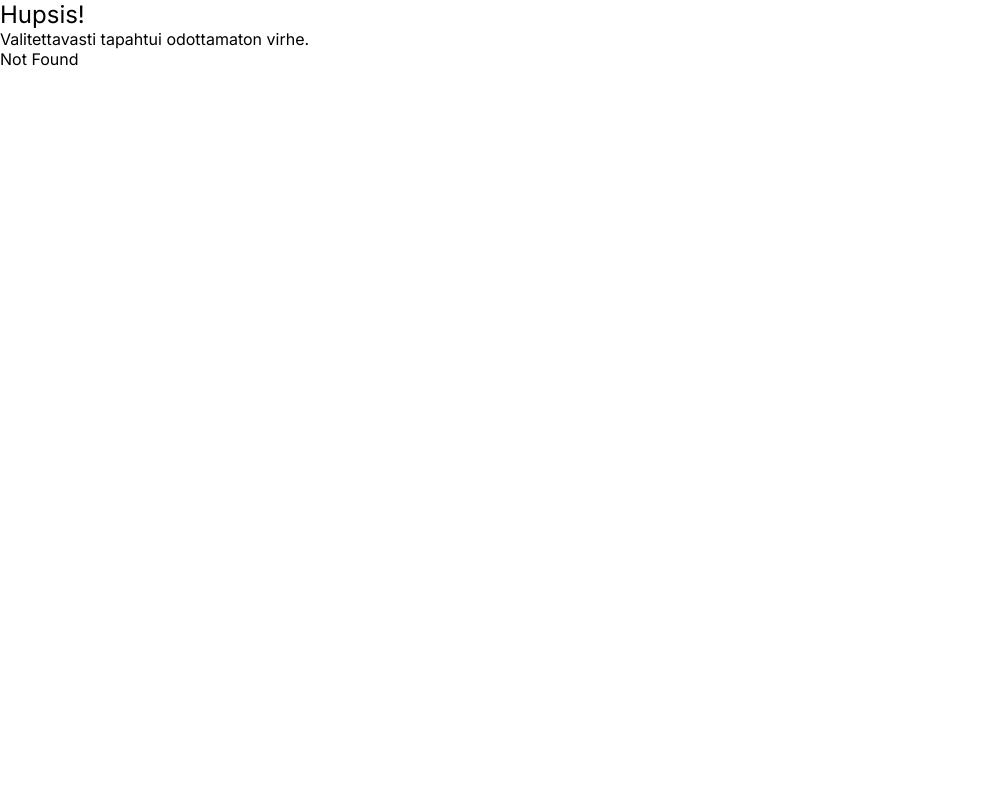
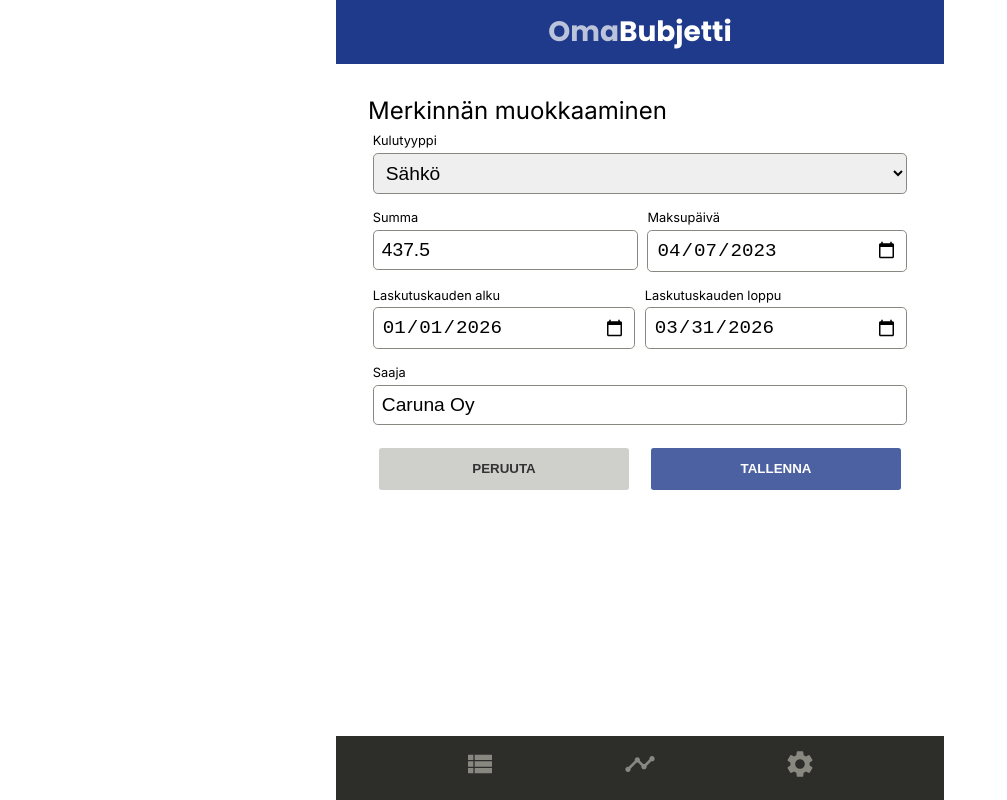
Before and after one commit to stmargariitaaa/OmaBudjetti, a React (Vite) app: page /edit/1 in a window 1280 px wide. Before the commit this address had no page. Shown: the whole page, without its empty margins (0-1007 px from the left). Built offline with nearby package versions, Linux system fonts and the light colour scheme.

Commit message:
lisää EditItem-komponentin, reitityksen ja tietojen välityksen

```diff
--- a/src/assets/styles/_index.scss
+++ b/src/assets/styles/_index.scss
@@ -1,2 +1,2 @@
 @forward 'colors';
-@forward 'spacing';
+@forward './spacing';
--- a/src/components/ItemForm/ItemForm.jsx
+++ b/src/components/ItemForm/ItemForm.jsx
@@ -14,13 +14,14 @@ function ItemForm(props) {
   const submit = () => {
     let storedValues = Object.assign({}, values)
     storedValues.amount = parseFloat(storedValues.amount)
-    storedValues.id = crypto.randomUUID()
+    storedValues.id = storedValues.id ? storedValues.id : crypto.randomUUID()
     props.onItemSubmit(storedValues)
     navigate(-1, { viewTransition: true })
   }
 
-  // Lomakkeen alkutila
-  const initialState = {
+  // Lomakkeen alkutila. Jos formData on olemassa, käytetään
+  // sitä (muokkaus), muuten alustetaan tyhjäksi (uuden lisäys).
+  const initialState = props.formData ? props.formData : {
     type: "",
     amount: 0,
     paymentDate: "",
@@ -85,7 +86,7 @@ function ItemForm(props) {
               <Button onClick={handleCancel}>PERUUTA</Button>
             </div>
             <div>
-              <Button primary type='submit'>LISÄÄ</Button>
+              <Button primary type='submit'>{ props.formData ? "TALLENNA" : "LISÄÄ" }</Button>
             </div>
           </div>
         </div>
--- /dev/null
+++ b/src/pages/EditItem/EditItem.jsx
@@ -0,0 +1,19 @@
+import ItemForm from '../../components/ItemForm'
+import { useLoaderData } from 'react-router'
+import styles from './EditItem.module.scss'
+
+function EditItem(props) {
+
+  // Haetaan loader-funktion palauttama data.
+  const data = useLoaderData()
+
+  return (
+    <div className={styles.edititem}>
+      <h2>Merkinnän muokkaaminen</h2>
+      <ItemForm onItemSubmit={props.onItemSubmit} formData={data.item} />
+    </div>
+  )
+
+}
+
+export default EditItem
--- /dev/null
+++ b/src/pages/EditItem/EditItem.module.scss
@@ -0,0 +1,5 @@
+@use '../../assets/styles' as theme;
+
+.edititem {
+  padding: theme.$padding-container;
+}
--- /dev/null
+++ b/src/pages/EditItem/index.js
@@ -0,0 +1 @@
+export { default } from './EditItem.jsx'
--- a/src/router/AppRouter/AppRouter.jsx
+++ b/src/router/AppRouter/AppRouter.jsx
@@ -1,10 +1,13 @@
 import { createBrowserRouter, RouterProvider } from 'react-router'
 import AddItem from '../../pages/AddItem'
+import EditItem from '../../pages/EditItem'
 import ErrorPage from '../../pages/ErrorPage'
 import Items from '../../pages/Items'
 import MainLayout from '../../layout/MainLayout'
 import Settings from '../../pages/Settings'
 import Stats from '../../pages/Stats'
+
+
 
 function AppRouter(props) {
   const router = createBrowserRouter([
@@ -17,8 +20,19 @@ function AppRouter(props) {
           element: <Items />,
           loader: () => { return props.data } },
         { path: "add", element: <AddItem onItemSubmit={props.onItemSubmit} /> },
+        { path: "edit/:id",
+          element: <EditItem onItemSubmit={props.onItemSubmit} />,
+          loader: ({params}) => {
+            const item = props.data.filter(item => item.id === params.id).shift()
+            if (item) {
+              return { item }
+            } else {
+              throw new Response("Not Found", { status: 404 })
+            }
+          } },
         { path: "stats", element: <Stats /> },
         { path: "settings", element: <Settings /> }
+
       ]
     }
   ])
```
